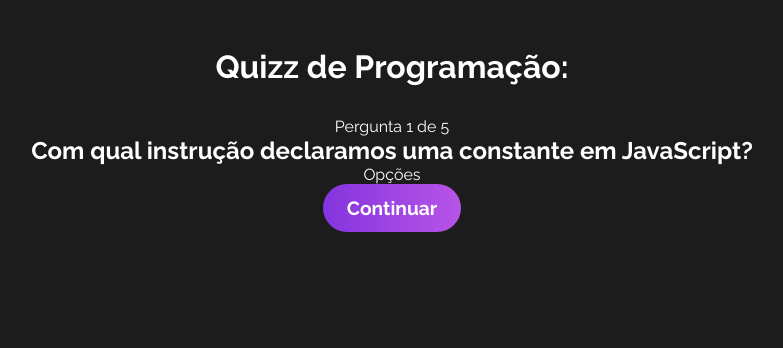
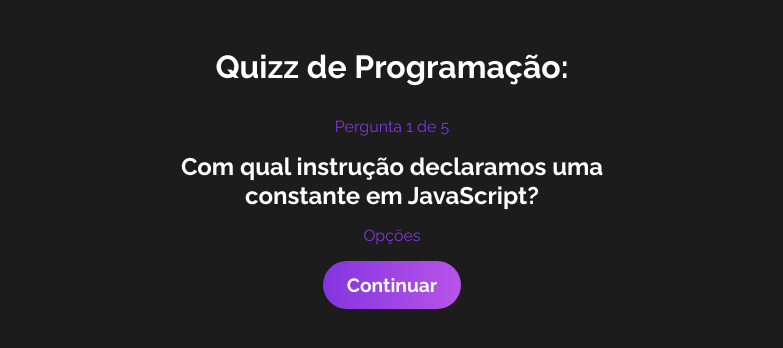
Before and after one commit to Pablo-Belusso/QUIZ_React, a React (Create React App) app: page / in a window 1280 px wide. Both pictures are taken after a click on the button "Iniciar". Shown: the top 348 px of the page, without its empty margins (248-1031 px from the left). Built offline with nearby package versions, Linux system fonts and the light colour scheme.

Commit message:
Commit 28

```diff
--- a/src/components/Question.css
+++ b/src/components/Question.css
@@ -0,0 +1,16 @@
+#question {      /* ID da Div */
+    text-align: center;
+    max-width: 500px;
+}
+
+#question h2, #question p {
+    margin-bottom: 1rem;
+}
+
+#question p {
+    color: #8435de;
+}
+
+#question img {
+    margin-top: 2rem;
+}
--- a/src/components/Question.jsx
+++ b/src/components/Question.jsx
@@ -1,5 +1,7 @@
 import { useContext } from "react";
 import { QuizContext } from "../context/quiz.jsx";
+
+import "./Question.css";
 
 import React from "react";
 
```
